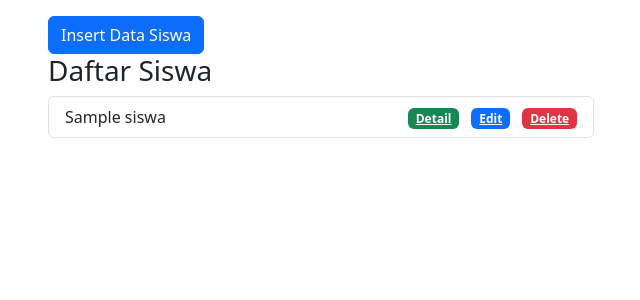
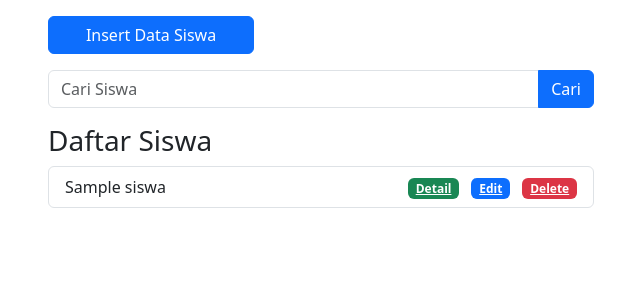
Before and after one commit to CalvinH008/phpmvcCalvin, a PHP site: the page made by app/views/siswa/index.php in a window 1280 px wide. Shown: the part 56-356 px from the top of the page, without its empty margins (34-674 px from the left). Run offline with PHP 8.4, Linux system fonts and the light colour scheme; the template is opened without the code that fills it: most values are stand-ins (such as "Sample title", 1, 10 or a date in 2020); some libraries are stand-ins or nearby versions.

Commit message:
mvc selesai

```diff
--- a/app/views/siswa/index.php
+++ b/app/views/siswa/index.php
@@ -4,13 +4,32 @@
             <?php flasher::flash(); ?>
         </div>
     </div>
+
+    <div class="container mb-3">
+      <div class="col-lg-2">
+    <div class="row">
+        <button type="button" class="btn btn-primary tombolTambahData" data-bs-toggle="modal" data-bs-target="#formModal">
+                Insert Data Siswa
+            </button>
+    </div>
+      </div>
+    </div>
+
+        <div class="row">
+        <div class="col-lg-6">
+            <form action="<?= BASEURL; ?>/siswa/cari" method="post">
+              <div class="input-group mb-3">
+                <input type="text" class="form-control" placeholder="Cari Siswa" name="keyword" id="keyword" autocomplete="off">
+                <button class="btn btn-primary" type="submit" id="tombolCari">Cari</button>
+              </div>
+
+            </form>
+        </div>
+    </div>
+
+
     <div class="row">
         <div class="col-lg-6">
-            <!-- ✅ Ganti jadi "tampilTambahData" biar sama dengan JS -->
-            <button type="button" class="btn btn-primary tombolTambahData" data-bs-toggle="modal" data-bs-target="#formModal">
-                Insert Data Siswa
-            </button>
-            <br>
             <h3>Daftar Siswa</h3>
             <ul class="list-group">
                 <?php foreach($data["siswa"] as $siswa): ?>
```
Also changed, not shown: app/controllers/Siswa.php (+8 -0 lines), app/models/Siswa_model.php (+7 -0 lines).
